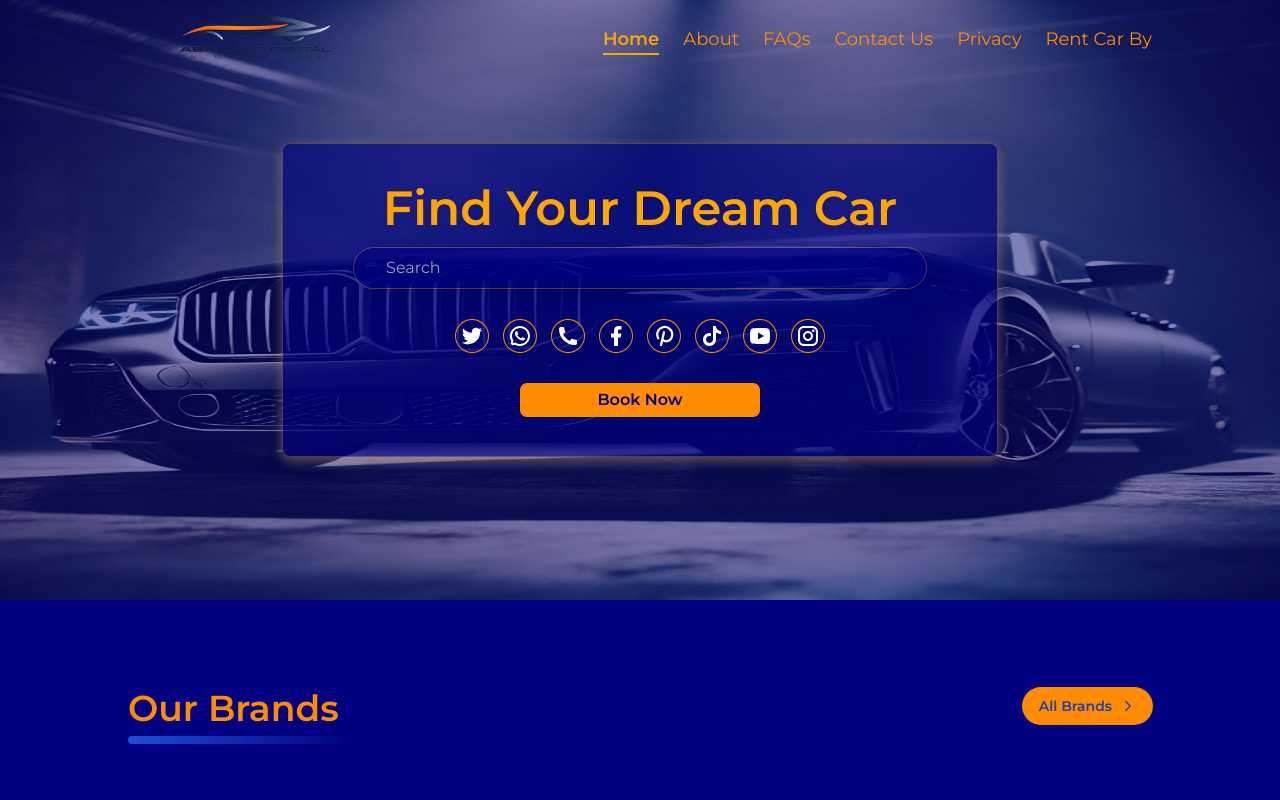
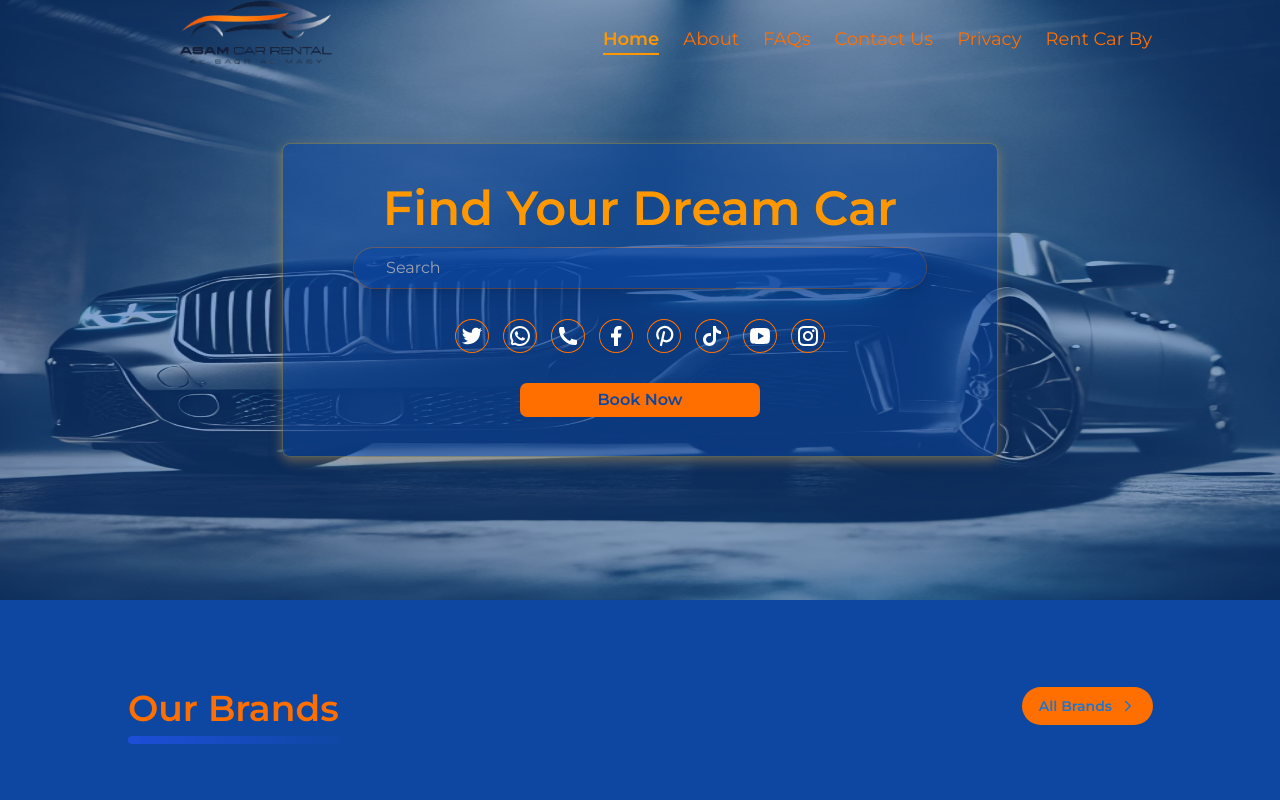
Before and after one commit to wajahat123/Car_Rental_App, a Next.js app: page / in a window 1280 px wide. Shown: the top 800 px of the page. Built offline with nearby package versions, Linux system fonts and the light colour scheme.

Commit message:
grid alignment to ensure better layout in smaller screens and text overflow adjustment in the contact section , About route creation, header alignment, removing fixed display.

```diff
--- a/src/Components/Generals/ContactLinks.tsx
+++ b/src/Components/Generals/ContactLinks.tsx
@@ -6,25 +6,25 @@ export const ContactLinks = () => {
   return (
     <div className="flex items-center justify-center gap-2 md:gap-4 py-2 md:py-4 text-accent">
         <Link href="#">
-        <RiTwitterFill className="w-6 md:w-8 h-6 md:h-8 p-[2px] md:p-[4px] rounded-full ring-primary ring-1 hover:ring-blue-700 active:ring-primary hover:bg-white active:bg-primary hover:text-blue-700 active:text-white transition-all duration-300 active:scale-95"/>
+        <RiTwitterFill className="w-6 md:w-8 h-6 md:h-8 p-[2px] md:p-[4px] rounded-full ring-primary ring-1 hover:ring-surface active:ring-primary hover:bg-accent active:bg-primary hover:text-surface active:text-accent transition-all duration-300 active:scale-95"/>
         </Link>
         <Link href="#">
-        <RiWhatsappLine className="w-6 md:w-8 h-6 md:h-8 p-[2px] md:p-[4px] rounded-full ring-primary ring-1 hover:ring-blue-700 active:ring-primary hover:bg-white active:bg-primary hover:text-blue-700 active:text-white transition-all duration-300 active:scale-95"/>
+        <RiWhatsappLine className="w-6 md:w-8 h-6 md:h-8 p-[2px] md:p-[4px] rounded-full ring-primary ring-1 hover:ring-surface active:ring-primary hover:bg-accent active:bg-primary hover:text-surface active:text-accent transition-all duration-300 active:scale-95"/>
         </Link>
         <Link href="#">
-        <RiPhoneFill className="w-6 md:w-8 h-6 md:h-8 p-[2px] md:p-[4px] rounded-full ring-primary ring-1 hover:ring-blue-700 active:ring-primary hover:bg-white active:bg-primary hover:text-blue-700 active:text-white transition-all duration-300 active:scale-95"/>
+        <RiPhoneFill className="w-6 md:w-8 h-6 md:h-8 p-[2px] md:p-[4px] rounded-full ring-primary ring-1 hover:ring-surface active:ring-primary hover:bg-accent active:bg-primary hover:text-surface active:text-accent transition-all duration-300 active:scale-95"/>
         </Link>
         <Link href="#">
-        <RiFacebookFill className="w-6 md:w-8 h-6 md:h-8 p-[2px] md:p-[4px] rounded-full ring-primary ring-1 hover:ring-blue-700 active:ring-primary hover:bg-white active:bg-primary hover:text-blue-700 active:text-white transition-all duration-300 active:scale-95"/>
+        <RiFacebookFill className="w-6 md:w-8 h-6 md:h-8 p-[2px] md:p-[4px] rounded-full ring-primary ring-1 hover:ring-surface active:ring-primary hover:bg-accent active:bg-primary hover:text-surface active:text-accent transition-all duration-300 active:scale-95"/>
         </Link>
         <Link href="#">
-        <PiPinterestLogoBold className="w-6 md:w-8 h-6 md:h-8 p-[2px] md:p-[4px] rounded-full ring-primary ring-1 hover:ring-blue-700 active:ring-primary hover:bg-white active:bg-primary hover:text-blue-700 active:text-white transition-all duration-300 active:scale-95"/>
+        <PiPinterestLogoBold className="w-6 md:w-8 h-6 md:h-8 p-[2px] md:p-[4px] rounded-full ring-primary ring-1 hover:ring-surface active:ring-primary hover:bg-accent active:bg-primary hover:text-surface active:text-accent transition-all duration-300 active:scale-95"/>
         </Link> <Link href="#">
-        <RiTiktokFill className="w-6 md:w-8 h-6 md:h-8 p-[2px] md:p-[4px] rounded-full ring-primary ring-1 hover:ring-blue-700 active:ring-primary hover:bg-white active:bg-primary hover:text-blue-700 active:text-white transition-all duration-300 active:scale-95"/>
+        <RiTiktokFill className="w-6 md:w-8 h-6 md:h-8 p-[2px] md:p-[4px] rounded-full ring-primary ring-1 hover:ring-surface active:ring-primary hover:bg-accent active:bg-primary hover:text-surface active:text-accent transition-all duration-300 active:scale-95"/>
         </Link> <Link href="#">
-        <RiYoutubeFill className="w-6 md:w-8 h-6 md:h-8 p-[2px] md:p-[4px] rounded-full ring-primary ring-1 hover:ring-blue-700 active:ring-primary hover:bg-white active:bg-primary hover:text-blue-700 active:text-white transition-all duration-300 active:scale-95"/>
+        <RiYoutubeFill className="w-6 md:w-8 h-6 md:h-8 p-[2px] md:p-[4px] rounded-full ring-primary ring-1 hover:ring-surface active:ring-primary hover:bg-accent active:bg-primary hover:text-surface active:text-accent transition-all duration-300 active:scale-95"/>
         </Link> <Link href="#">
-        <RiInstagramLine className="w-6 md:w-8 h-6 md:h-8 p-[2px] md:p-[4px] rounded-full ring-primary ring-1 hover:ring-blue-700 active:ring-primary hover:bg-white active:bg-primary hover:text-blue-700 active:text-white transition-all duration-300 active:scale-95"/>
+        <RiInstagramLine className="w-6 md:w-8 h-6 md:h-8 p-[2px] md:p-[4px] rounded-full ring-primary ring-1 hover:ring-surface active:ring-primary hover:bg-accent active:bg-primary hover:text-surface active:text-accent transition-all duration-300 active:scale-95"/>
         </Link>
     </div>
   )
--- a/src/Components/Generals/Navbar.tsx
+++ b/src/Components/Generals/Navbar.tsx
@@ -15,8 +15,17 @@ const Navbar = () => {
   return (
     <div className="px-4 sm:px-8 md:px-16 xl:px-32 overflow-x-hidden max-w-7xl w-full mx-auto">
       <div className="flex justify-between ml:py-4 pt-4 items-center text-primary h-[80px] overflow-clip">
-<Image src="/assets/images/ASMAR_-_LOGO_3_VECTOR-removebg-preview.png" className="-ml-8 md:-ml-0 w-56 ml:w-64 h-[130px] pt-2" alt="ASMR" height={150} width={300}/>
-        {/* Desktop Navigation */}
+      <div className="relative w-40 md:w-48 lg:w-56 xl:w-64 h-auto mt-1">
+  <Image
+    src="/assets/images/ASMAR_-_LOGO_3_VECTOR-removebg-preview.png"
+    alt="ASMR"
+    layout="intrinsic" // Ensures responsiveness
+    width={300}
+    height={150}
+    className="w-full h-auto object-contain"
+  />
+</div>
+     {/* Desktop Navigation */}
         <nav className="hidden gap-6 text-textSecondary text-lg ml:flex h-[30px]">
           {[
             { name: "Home", path: "/" },
@@ -53,8 +62,9 @@ const Navbar = () => {
         initial={{ height: 0, opacity: 0 }}
         animate={{ height: isOpen ? "auto" : 0, opacity: isOpen ? 1 : 0 }}
         exit={{ height: 0, opacity: 0 }}
+        onClick={handleOpen}
         transition={{ duration: 0.5, ease: "easeInOut" }}
-        className="absolute top-[70px] left-0 right-0 w-full bg-[#040354ec]  border-b border-primary/30 z-50 md:hidden "
+        className="absolute top-[70px] left-0 right-0 w-full bg-transparent backdrop-blur-lg shadow-xl border-b border-b-primary/10 z-50 md:hidden "
       >
         <nav className="flex flex-col gap-4 text-lg mt-4 text-center space-y-2 py-4 text-accent md:hidden">
           {[
@@ -66,6 +76,8 @@ const Navbar = () => {
             { name: "Rent Car By", path: "/luxurious-cars" },
           ].map((link) => (
             <motion.li
+        onClick={handleOpen}
+
               key={link.path}
               className={`list-none border-transparent hover:border-b-primary hover:text-secondary cursor-pointer transition-all ${
                 pathname === link.path ? "border-b-2 border-secondary text-secondary font-bold" : ""
--- a/src/Components/Generals/SearchBar.tsx
+++ b/src/Components/Generals/SearchBar.tsx
@@ -38,7 +38,7 @@ const SearchBar = ({ products }: SearchBarProps) => {
         value={query}
         onChange={handleSearch}
         className="w-full py-2 px-6 md:px-8 rounded-full bg-background bg-opacity-65  text-text  placeholder-textMuted
-                   focus:outline-none ring-1 ring-[#ffbf004e] focus:ring-[#ffbf00ae] transition-all duration-200 shadow-lg"
+                   focus:outline-none ring-1 ring-primary/30 focus:ring-primary/70 transition-all duration-200 shadow-lg"
       />
 
       {/* Search Results Dropdown */}
@@ -48,7 +48,7 @@ const SearchBar = ({ products }: SearchBarProps) => {
             filteredResults.map((product,index) => (
               <li
                 key={index}
-                className="p-4 flex items-center gap-4 border-b-[1px] border-b-[#9a9a9a2c] hover:bg-muted hover:bg-opacity-20 cursor-pointer transition-all duration-300 rounded-md"
+                className="p-4 flex items-center gap-4 border-b-[1px] border-b-gray-600/40 hover:bg-muted hover:bg-opacity-20 cursor-pointer transition-all duration-300 rounded-md"
               >
                 {/* Product Details */}
                 <div className="text-left ">
--- a/src/Components/Generals/SubHeader.tsx
+++ b/src/Components/Generals/SubHeader.tsx
@@ -47,15 +47,15 @@ const SubHeader = () => {
 
           <ul className="space-y-2">
             <li className="flex items-start gap-2">
-              <ImCheckmark className="text-[#1261ff] font-extrabold text-lg self-start" />
+              <ImCheckmark className="text-primary font-extrabold text-lg self-start" />
               <span><span className="font-bold">24/7 Assistance</span> – Dedicated support for seamless bookings.</span>
             </li>
             <li className="flex items-start gap-2">
-              <ImCheckmark className="text-[#1261ff] font-extrabold text-lg self-start" />
+              <ImCheckmark className="text-primary font-extrabold text-lg self-start" />
               <span><span className="font-bold">Tailored Travel Experience</span> – Luxury rides customized for your comfort.</span>
             </li>
             <li className="flex items-start gap-2">
-              <ImCheckmark className="text-[#1261ff] font-extrabold text-lg self-start" />
+              <ImCheckmark className="text-primary font-extrabold text-lg self-start" />
               <span><span className="font-bold">Hassle-Free Booking</span> – Quick, secure, and efficient reservations.</span>
             </li>
           </ul>
--- a/src/Components/Home/BrandsSlider.tsx
+++ b/src/Components/Home/BrandsSlider.tsx
@@ -21,7 +21,7 @@ const BrandsSlider = () => {
      <div className="bg-gradient-to-r from-blue-700 rounded-full to-transparent h-2 w-56 mt-2"></div>
      </div>  <Link
           href="#"
-          className="hidden md:flex items-center gap-2 px-4 py-2 text-sm font-bold bg-primary text-blue-800 rounded-full ring-1 ring-primary transition-all duration-300 hover:bg-white hover:text-primary active:scale-95"
+          className="hidden md:flex items-center gap-2 px-4 py-2 text-sm font-bold bg-primary text-surface rounded-full ring-1 ring-primary transition-all duration-300 hover:bg-white hover:text-primary active:scale-95"
         >
           All Brands
           <IoIosArrowForward className="text-base " />
@@ -52,7 +52,7 @@ const BrandsSlider = () => {
 
       <Link
           href="#"
-          className="absolute right-2  md:hidden  flex w-fit items-center gap-2 px-4 py-2 text-sm font-bold bg-primary text-blue-800 rounded-full ring-1 ring-primary transition-all duration-300 hover:bg-white hover:text-primary active:scale-95"
+          className="absolute right-2  md:hidden  flex w-fit items-center gap-2 px-4 py-2 text-sm font-bold bg-primary text-surface rounded-full ring-1 ring-primary transition-all duration-300 hover:bg-white hover:text-primary active:scale-95"
           >
           All Brands
           <IoIosArrowForward className="text-base" />
--- a/src/Components/Home/Hero.tsx
+++ b/src/Components/Home/Hero.tsx
@@ -25,7 +25,7 @@ const Hero = () => {
 
       {/* Hero Content */}
       <div className="relative  text-center  px-4 sm:px-8 md:px-16 lg:px-32 max-w-7xl w-full mx-auto overflow-visible mt-8 md:mt-0">
-       <div className=" bg-[#0000809d] border border-[#ffbf004b] py-5 md:py-10 w-full md:w-[70%] mx-auto rounded-lg  shadow-lux-gold space-y-2 md:space-y-4">
+       <div className=" bg-background/50 border border-[#ffbf004b] py-5 md:py-10 w-full md:w-[70%] mx-auto rounded-lg  shadow-lux-gold space-y-2 md:space-y-4">
        <H_One className="font-bold text-secondary " text="Find Your Dream Car"/>
 
 
--- a/src/app/layout.tsx
+++ b/src/app/layout.tsx
@@ -27,19 +27,26 @@ export default function RootLayout({
   return (
     <html lang="en">
       <body
-        className={`${geistSans.variable} ${geistMono.variable} overflow-x-clip antialiased min-h-screen flex flex-col text-sm md:text-base `}
+        className={`${geistSans.variable} ${geistMono.variable} relative overflow-x-clip antialiased min-h-screen flex flex-col text-sm md:text-base `}
       >
-        <header className=" z-50 text-lg fixed top-0 right-0 left-0 bg-transparent ">
-        {/* <header className=" z-50 text-lg fixed top-0 right-0 left-0 bg-white/30 backdrop-blur-lg shadow-xl border-b border-b-primary/10 "> */}
-          <Navbar />
-        </header>
-        <main className="flex-grow ">
-          {children}
-        </main>
+  {/* //       <header className="z-50 text-lg top-0 right-0 left-0 transition-all duration-300
+   md:fixed md:bg-transparent md:backdrop-blur-md md:shadow-xl md:border-b md:border-b-primary/10"> */}
+
+  <header className="z-50 text-lg top-0 right-0 left-0 transition-all duration-300
+  bg-transparent ">
+  <Navbar />
+</header>
+<div className="absolute top-0 left-0 right-0">
+
+<main className="flex-grow">
+  {children}
+</main>
+
         <footer className="  bg-surface pt-6">
           <Footer/>
 
         </footer>
+</div>
       </body>
     </html>
   );
--- a/tailwind.config.ts
+++ b/tailwind.config.ts
@@ -10,23 +10,248 @@ export default {
   theme: {
     extend: {
       colors: {
-        //Logo Colors
-        // background: "#12213e", //deep blue
-        // surface: "#062c78", //blue
-        // primary: "#ff6604", //rich orange
-        // // secondary: "#fe7f10", //light orange
-        // text: "#fcf6de", //creme
-        // muted: "#888888", //gray
-        // accent: "#ffffff",//white
+        //1 Skyflare
+        background: "#0d47a1", // Bright deep blue
+        surface: "#1976d2", // Sky blue
+        primary: "#ff6f00", // Fiery orange
+        secondary: "#ff9800", // Warm orange
+        text: "#fcf6de", // Creme
+        muted: "#888888", // Gray
+        accent: "#ffffff", // White
 
-        //Royal blue
-        background: "#000080",
-        primary: "#FF8C00",
-        surface: "#0000FF",
-        secondary: "#FFA500",
-        text: "#fcf6de", //creme
-        muted: "#888888", //gray
-        accent: "#ffffff",//white
+        //2 Cobalt Glow
+        // background: "#003c8f" // Cobalt blue
+        //, surface: "#005cbf" // Lighter cobalt blue
+        //, primary: "#ff9100" // Bright orange
+        //, secondary: "#ffb74d" // Warm golden-orange
+        //, text: "#fcf6de" // Creme
+        //, muted: "#888888" // Gray
+        //, accent: "#ffffff" // White
+
+        //3 Ultramarine Blaze
+        // background: "#0047ab" // Ultramarine blue
+        // ,surface: "#005bbb" // Vivid deep blue
+        // ,primary: "#ff7800" // Rich orange
+        // ,secondary: "#ffae42" // Golden orange
+        // ,text: "#fcf6de" // Creme
+        // ,muted: "#888888" // Gray
+        // ,accent: "#ffffff" // White
+
+       //4 Cerulean Fire
+        // background: "#0074d9" // Cerulean blue
+        // ,surface: "#0088ff" // Bright sky blue
+        // ,primary: "#ff8200" // Deep orange
+        // ,secondary: "#ffb54a" // Soft golden orange
+        // ,text: "#fcf6de" // Creme
+        // ,muted: "#888888" // Gray
+        // ,accent: "#ffffff" // White
+
+       //5 Sapphire Spark
+        // background: "#0057b8" // Sapphire blue
+        // ,surface: "#007bff" // Electric blue
+        // ,primary: "#ff8800" // Vivid orange
+        // ,secondary: "#ffc04a" // Soft golden orange
+        // ,text: "#fcf6de" // Creme
+        // ,muted: "#888888" // Gray
+        // ,accent: "#ffffff" // White
+
+       //6 Horizon Flame
+        // background: "#1565c0" // Deep sky blue
+        //, surface: "#1e88e5" // Bright blue
+        //, primary: "#ff6600" // Intense orange
+        //, secondary: "#ff9800" // Soft orange
+        //, text: "#fcf6de" // Creme
+        //, muted: "#888888" // Gray
+        //, accent: "#ffffff" // White
+
+       //7 Azure Inferno
+        // background: "#007acc" // Vibrant azure
+        // ,surface: "#0091ea" // Brighter blue
+        // ,primary: "#ff7700" // Fiery orange
+        // ,secondary: "#ffab40" // Light orange
+        // ,text: "#fcf6de" // Creme
+        // ,muted: "#888888" // Gray
+        // ,accent: "#ffffff" // White
+
+       //8 Neon Wave
+        // background: "#0066cc" // Deep neon blue
+        // ,surface: "#0088ff" // Bright neon blue
+        // ,primary: "#ff7800" // Neon orange
+        // ,secondary: "#ffac33" // Soft neon orange
+        // ,text: "#fcf6de" // Creme
+        // ,muted: "#888888" // Gray
+        // ,accent: "#ffffff" // White
+
+       //9 Aqua Ember
+        // background: "#0096c7" // Aqua blue
+        // ,surface: "#00b4d8" // Brighter aqua
+        // ,primary: "#ff7300" // Bold orange
+        // ,secondary: "#ffb000" // Golden orange
+        // ,text: "#fcf6de" // Creme
+        // ,muted: "#888888" // Gray
+        // ,accent: "#ffffff" // White
+
+       //10 Ocean Sunset
+        // background: "#0066b2" // Ocean blue
+        //, surface: "#0081cf" // Bright sky blue
+        //, primary: "#ff6a00" // Deep orange
+        //, secondary: "#ffae42" // Golden amber
+        //, text: "#fcf6de" // Creme
+        //, muted: "#888888" // Gray
+        //, accent: "#ffffff" // White
+
+       //11 Skyfire Azure
+        // background: "#003366" // Rich deep blue
+        // ,surface: "#0055A4" // Bright azure
+        // ,primary: "#FF6600" // Bold orange
+        // ,secondary: "#FF9933" // Warm golden-orange
+        // ,text: "#FAF3E0" // Soft cream
+        // ,muted: "#999999" // Medium gray
+        // ,accent: "#ffffff" // White
+
+       //12 Blue Inferno
+        // background: "#002B5B" // Deep navy blue
+        // ,surface: "#005F99" // Vibrant blue
+        // ,primary: "#FF7700" // Fiery orange
+        // ,secondary: "#FFA533" // Lighter orange
+        // ,text: "#F8E8D0" // Warm cream
+        // ,muted: "#8C8C8C" // Neutral gray
+        // ,accent: "#ffffff" // White
+
+       //13 Aurora Flame
+        // background: "#003B73" // Vivid deep blue
+        // ,surface: "#0074B7" // Brighter blue
+        // ,primary: "#FF6F00" // Bright orange
+        // ,secondary: "#FFA040" // Soft warm orange
+        // ,text: "#FDF1DC" // Light cream
+        // ,muted: "#A0A0A0" // Gray tone
+        // ,accent: "#ffffff" // White
+
+       //14 Celestial Glow
+        // background: "#001F5B" // Strong deep blue
+        //, surface: "#003F87" // Oceanic blue
+        //, primary: "#FF8500" // Warm orange
+        //, secondary: "#FFB266" // Light amber-orange
+        //, text: "#F7F4E3" // Off-white
+        //, muted: "#7E7E7E" // Mid-gray
+        //, accent: "#ffffff" // White
+
+       //15 Electric Dusk
+        // background: "#0B3D91" // Bold electric blue
+        // ,surface: "#1565C0" // Vibrant ocean blue
+        // ,primary: "#FF7300" // Neon orange
+        // ,secondary: "#FFA64D" // Light warm orange
+        // ,text: "#FAF5E6" // Cream white
+        // ,muted: "#909090" // Muted gray
+        // ,accent: "#ffffff" // White
+
+       //16 Azure Inferno
+        // background: "#001233", // Deep space blue
+        // surface: "#004494", // Oceanic blue
+        // primary: "#ff9500", // Intense orange
+        // secondary: "#ffbb33", // Soft golden-orange
+        // text: "#fcf6de", // Creme
+        // muted: "#888888", // Gray
+        // accent: "#ffffff", // White
+
+        //17 Golden Nightfall
+        // background: "#03071e", // Night sky blue
+        // surface: "#370617", // Deep blue-red
+        // primary: "#ff8800", // Warm golden-orange
+        // secondary: "#ffb677", // Sunset orange
+        // text: "#fcf6de", // Creme
+        // muted: "#888888", // Gray
+        // accent: "#ffffff", // White
+
+        //18 Ember Eclipse
+        // background: "#0f172a", // Charcoal blue
+        // surface: "#1e293b", // Deep navy
+        // primary: "#ff7300", // Vivid orange
+        // secondary: "#ff9e40", // Soft orange
+        // text: "#fcf6de", // Creme
+        // muted: "#888888", // Gray
+        // accent: "#ffffff", // White
+
+       //19 Neon Sunset
+        // background: "#080d3a", // Ultra-dark blue
+        // surface: "#1a237e", // Royal blue
+        // primary: "#ff9800", // Neon orange
+        // secondary: "#ffc107", // Bright gold
+        // text: "#fcf6de", // Creme
+        // muted: "#888888", // Gray
+        // accent: "#ffffff", // White
+
+       //20 Deep Horizon
+        // background: "#03045e", // Dark navy
+        // surface: "#023e8a", // Deep ocean blue
+        // primary: "#ff9000", // Warm orange
+        // secondary: "#ffaa33", // Soft orange
+        // text: "#fcf6de", // Creme
+        // muted: "#888888", // Gray
+        // accent: "#ffffff", // White
+
+       //21 Saphire Blaze
+        // background: "#0d1b2a", // Sapphire dark blue
+        // surface: "#1b263b", // Midnight blue
+        // primary: "#f77f00", // Fiery orange
+        // secondary: "#ffba08", // Golden orange
+        // text: "#fcf6de", // Creme
+        // muted: "#888888", // Gray
+        // accent: "#ffffff", // White
+
+       //22 Amber Twilight
+        // background: "#101d42", // Dark twilight blue
+        // surface: "#062c78", // Bold blue
+        // primary: "#ffae42", // Deep amber
+        // secondary: "#ffcf75", // Lighter amber
+        // text: "#fcf6de", // Creme
+        // muted: "#888888", // Gray
+        // accent: "#ffffff", // White
+
+       //23 Cosmic Glow
+        // background: "#07012f", // Deep cosmic blue
+        // surface: "#0b0d7d", // Bright blue
+        // primary: "#ffcc33", // Golden orange
+        // secondary: "#fbd365", // Light gold
+        // text: "#fcf6de", // Creme
+        // muted: "#888888", // Gray
+        // accent: "#ffffff", // White
+
+       //24 Midnight Amber
+        // background: "#0a1128", // Deep midnight blue
+        // surface: "#001f54", // Dark blue
+        // primary: "#ff8c00", // Vivid orange
+        // secondary: "#ffa733", // Lighter orange
+        // text: "#fcf6de", // Creme
+        // muted: "#888888", // Gray
+        // accent: "#ffffff", // White
+
+       //25 Ocean Blaze
+        // background: "#06213e", // Deep ocean blue
+        // surface: "#03396c", // Rich navy blue
+        // primary: "#ff7f11", // Bright orange
+        // secondary: "#fca311", // Golden orange
+        // text: "#fcf6de", // Creme
+        // muted: "#888888", // Gray
+        // accent: "#ffffff", // White
+
+        //   //Logo Colors
+        //   // background: "#12213e", //deep blue
+        //   // surface: "#062c78", //blue
+        //   // primary: "#ff6604", //rich orange
+        //  //4 secondary: "#fe7f10", //light orange
+        //   // text: "#fcf6de", //creme
+        //   // muted: "#888888", //gray
+        //   // accent: "#ffffff",//white
+
+        //   //Royal blue
+        //   // background: "#000080",
+        //   // primary: "#FF8C00",
+        //   // surface: "#0000FF",
+        //   // secondary: "#FFA500",
+        //   // text: "#fcf6de", //creme
+        //   // muted: "#888888", //gray
+        //   // accent: "#ffffff",//white
 
         //  //Custom Changes
         //  background: "#050354", //deep blue
```
Also changed, not shown: src/Components/Contact/ContactForm.tsx (+6 -6 lines), src/Components/Contact/ReachUs.tsx (+36 -19 lines), src/Components/Home/Contact.tsx (+12 -9 lines), src/app/(routes)/about/page.tsx (added, +7 -0 lines). Lines whose indentation alone changed are shown as unchanged.
